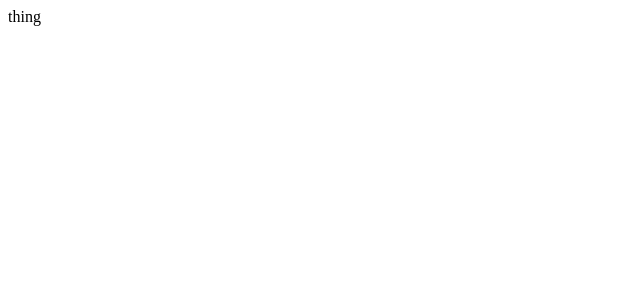
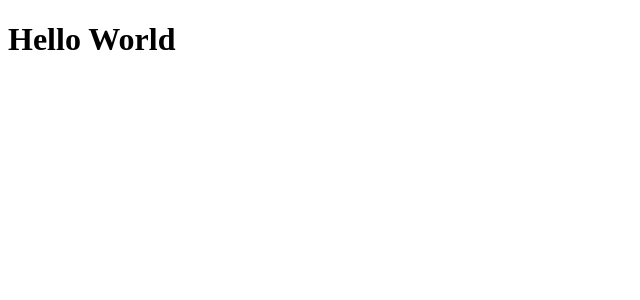
Before and after one commit to charlespeach/react-playground, a React app: page / in a window 1280 px wide. Shown: the top 300 px of the page, without its empty margins (0-640 px from the left). Built offline with nearby package versions, Linux system fonts and the light colour scheme.

Commit message:
Finished React Fundamentals: First Component

```diff
--- a/App.js
+++ b/App.js
@@ -1,8 +1,11 @@
 import React from 'react';
+
 class App extends React.Component {
   render(){
-    return <div>thing</div>
+    return <h1>Hello World</h1>
   }
 }
 
+//const App = () => <h1>Hello const</h1>
+
 export default App
```
Also changed, not shown: 1 other file (tests, documents, lock files or other folders).
